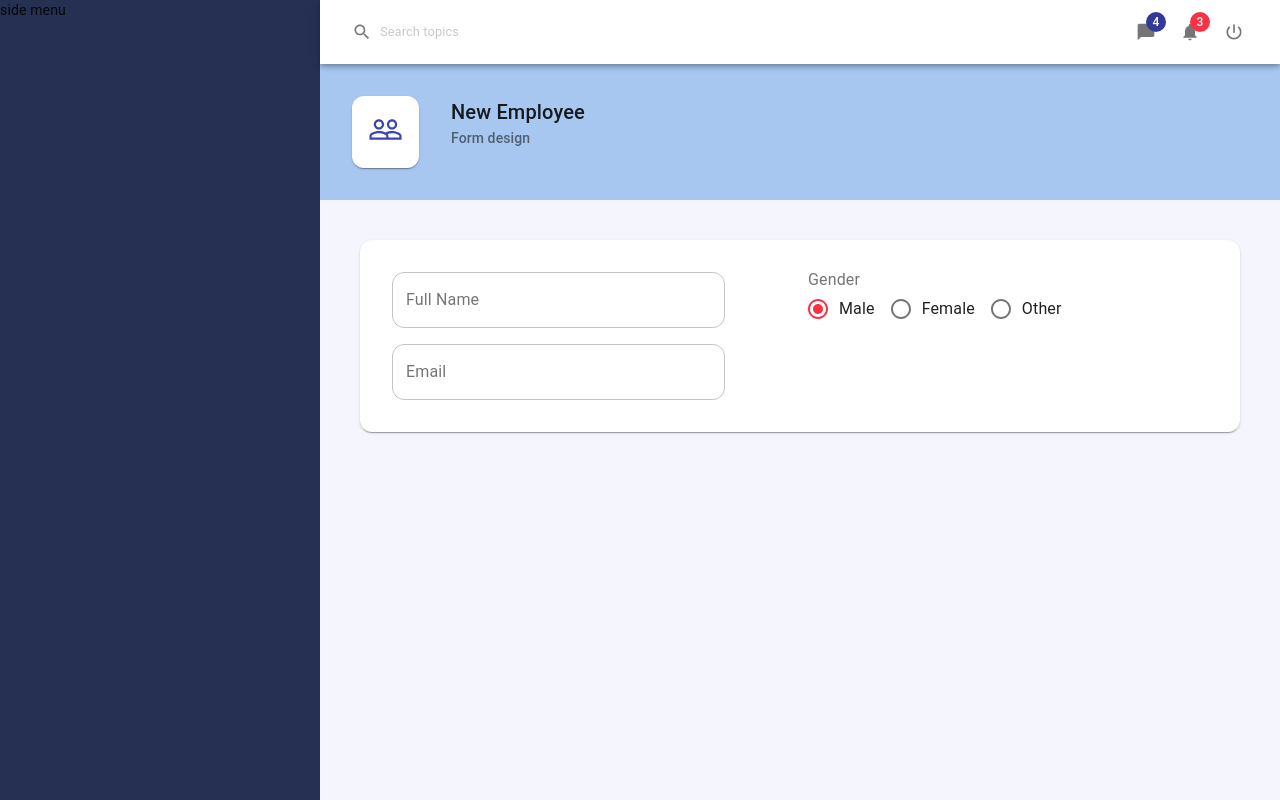
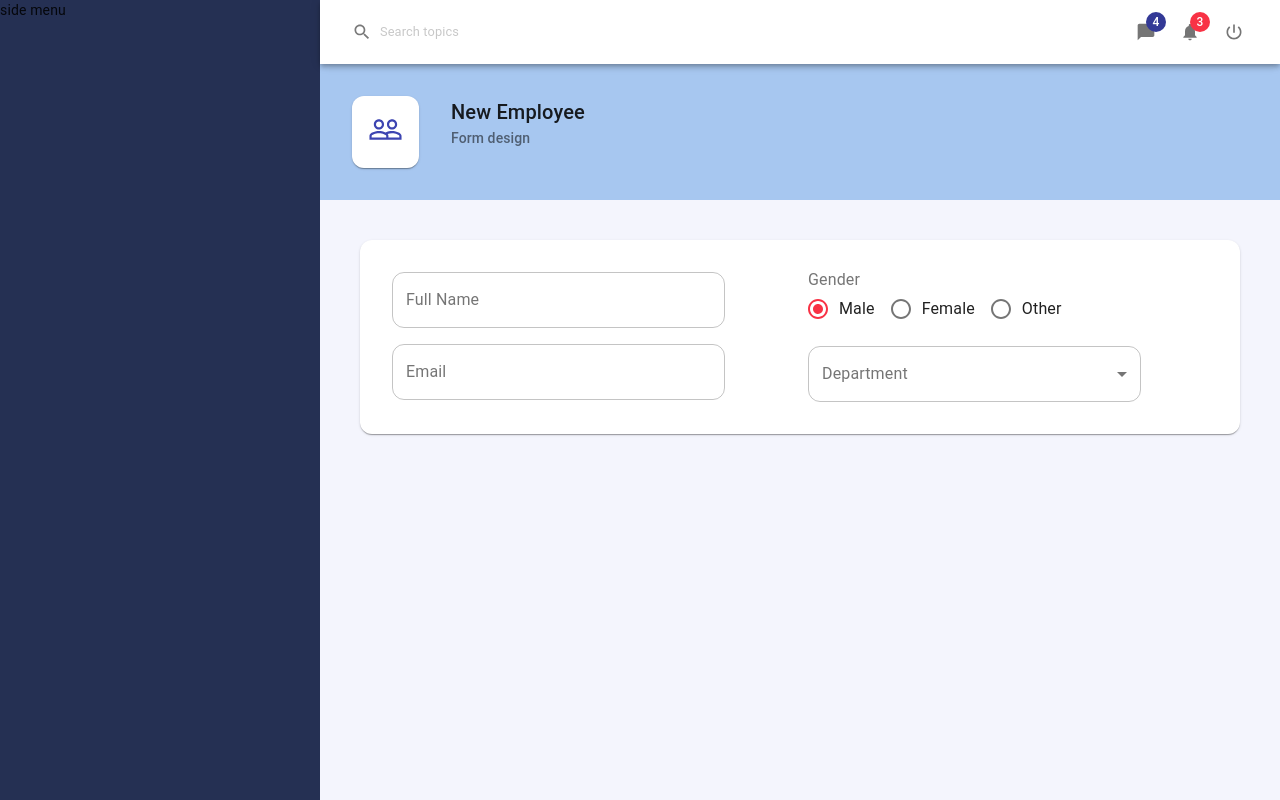
Before and after one commit to marynasmagluyk/material-ui-system, a React (Create React App) app: page / in a window 1280 px wide. Built offline with nearby package versions, Linux system fonts and the light colour scheme.

Commit message:
add dropdown list

```diff
--- a/src/components/controls/RadioGroup.js
+++ b/src/components/controls/RadioGroup.js
@@ -14,7 +14,7 @@ const Radios = (props) => {
                         onChange={onChange}>
                 {
                     items.map((item) => {
-                        return <FormControlLabel value={item.id}
+                        return <FormControlLabel key={item.id} value={item.id}
                                                 control={<Radio/>}
                                                 label={item.title}/>
                     })
--- a/src/components/controls/Select.js
+++ b/src/components/controls/Select.js
@@ -1,13 +1,30 @@
 import React from 'react';
-
+import {FormControl, InputLabel, Select as MuiSelect, MenuItem} from '@material-ui/core';
 
 const Select = (props) => {
-    const {name, label, value, onChange, option} = props;
+    const {name, label, value, onChange, options} = props;
 
     return (
-        <div>
-
-        </div>
+        <FormControl
+            variant='outlined'>
+            <InputLabel>{label}</InputLabel>
+            <MuiSelect
+                label={label}
+                name={name}
+                value={value}
+                onChange={onChange}
+            >
+                <MenuItem value=''>
+                    None
+                </MenuItem>
+                {
+                    options.map((item) => {
+                        return (<MenuItem key={item.id}
+                                          value={item.id}>{item.title}</MenuItem>)
+                    })
+                }
+            </MuiSelect>
+        </FormControl>
     )
 };
 
--- a/src/pages/EmployeeForm.js
+++ b/src/pages/EmployeeForm.js
@@ -56,7 +56,7 @@ const EmployeeForm = () => {
                         label='Department'
                         value={employees.departmentId}
                         onChange={handleInputChange}
-                        options={employeeService.getDepartments}/>
+                        options={employeeService.getDepartments()}/>
                 </Grid>
             </Grid>
         </Form>
```
